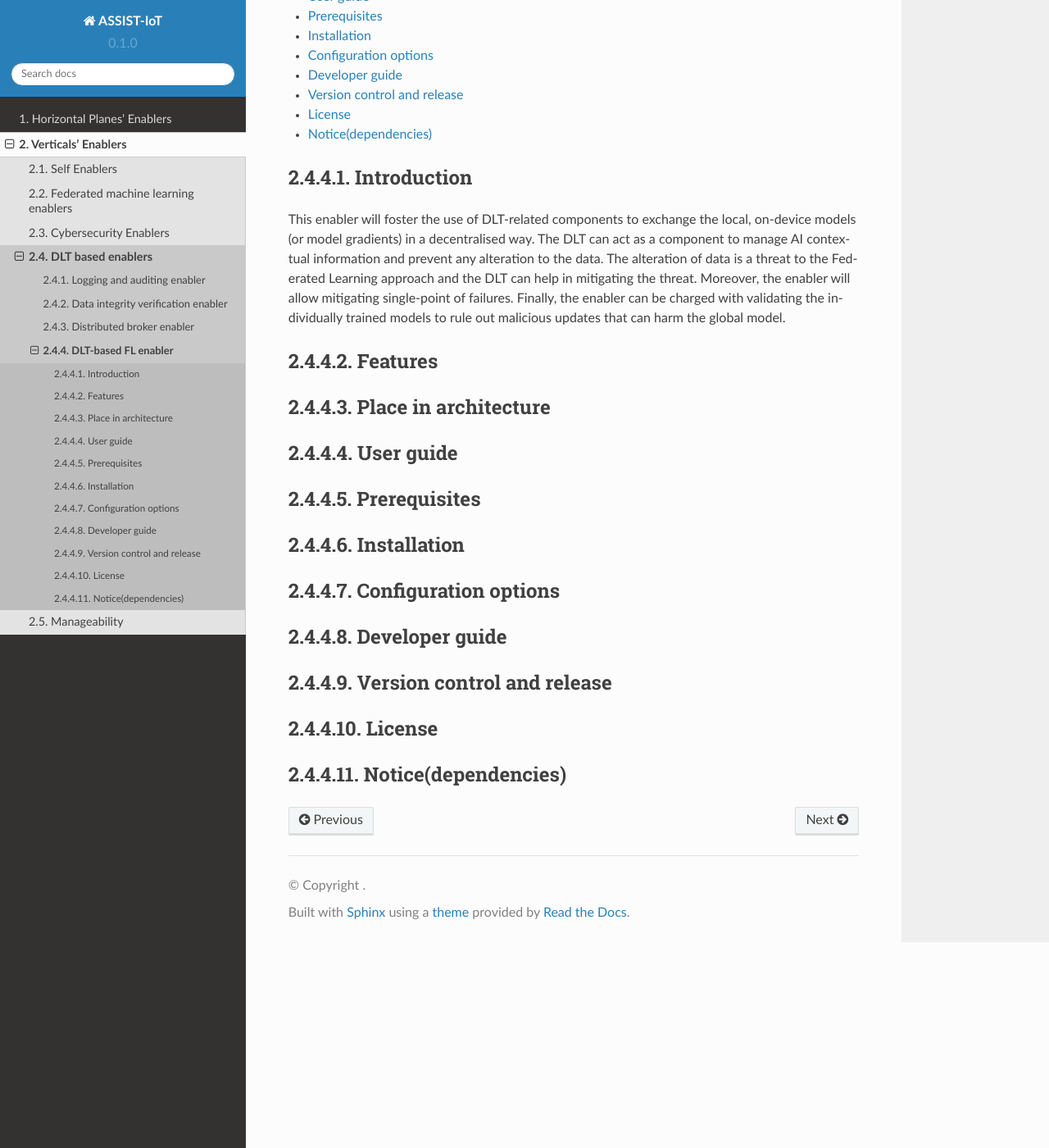
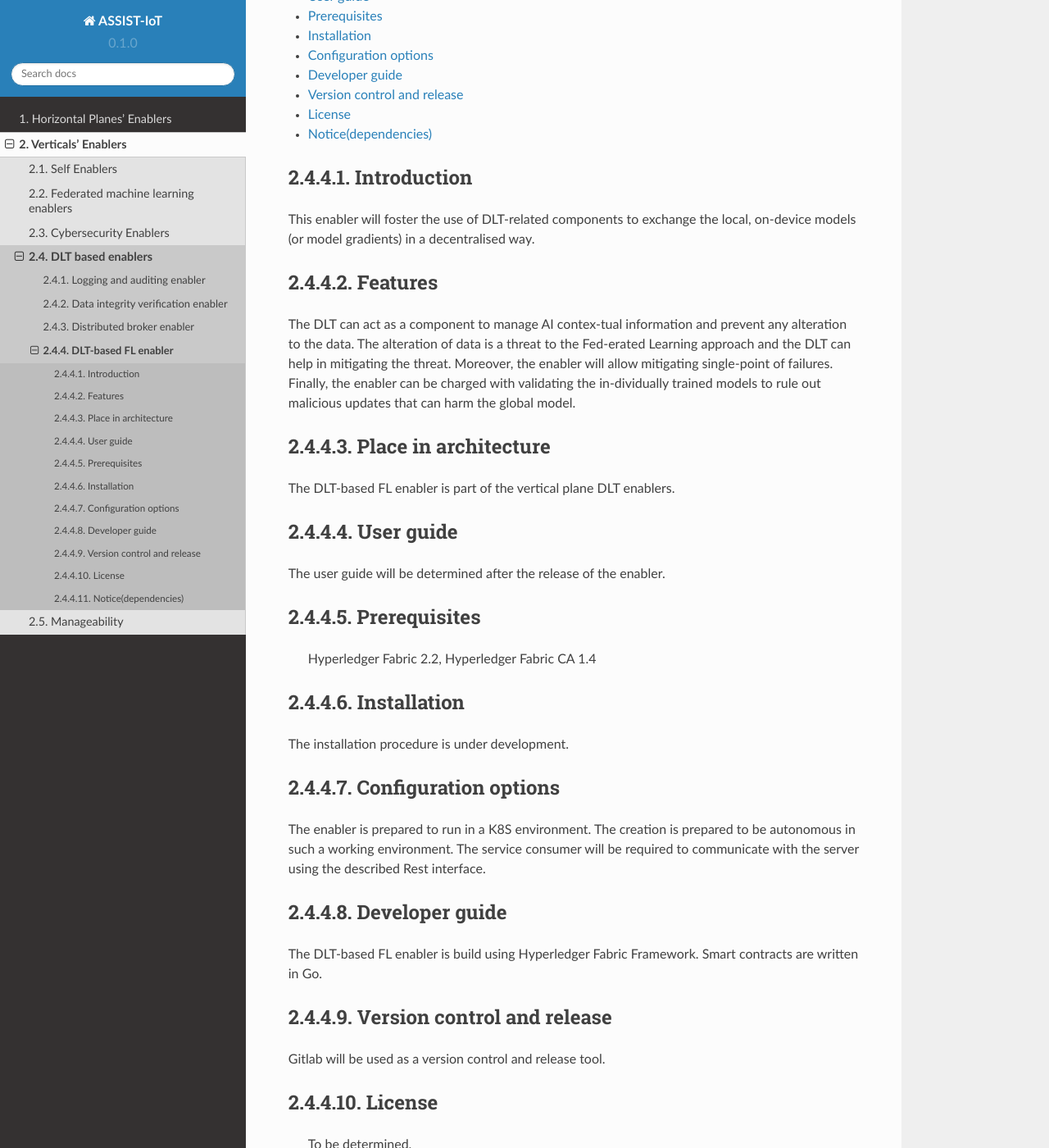
Before and after one commit to assist-iot/assist-iot-documentation, a Sphinx documentation site: the page built from docs/source/verticals/dlt/dlt_based_fl_enabler.rst, in a window 1280 px wide and 1400 px high, scrolled down 272 px. Shown: the whole window at 82% size. Built offline with Sphinx 7.4.7 and the Read the Docs theme 2.0.0, drawn with Linux system fonts in a browser that asks for light colours; some of the changed text lies outside the part shown.

Commit message:
Update DLT-based FL enabler wikis

```diff
--- a/docs/source/verticals/dlt/dlt_based_fl_enabler.rst
+++ b/docs/source/verticals/dlt/dlt_based_fl_enabler.rst
@@ -11,44 +11,56 @@
 ***************
 Introduction
 ***************
-This enabler will foster the use of DLT-related components to exchange the local, on-device models (or model gradients) in a decentralised way. The DLT can act as a component to manage AI contex-tual information and prevent any alteration to the data. The alteration of data is a threat to the Fed-erated Learning approach and the DLT can help in mitigating the threat. Moreover, the enabler will allow mitigating single-point of failures. Finally, the enabler can be charged with validating the in-dividually trained models to rule out malicious updates that can harm the global model.
+This enabler will foster the use of DLT-related components to exchange the local, on-device models (or model gradients) in a decentralised way.
 
 ***************
 Features
 ***************
+The DLT can act as a component to manage AI contex-tual information and prevent any alteration to the data. The alteration of data is a threat to the Fed-erated Learning approach and the DLT can help in mitigating the threat. Moreover, the enabler will allow mitigating single-point of failures. Finally, the enabler can be charged with validating the in-dividually trained models to rule out malicious updates that can harm the global model.
 
 *********************
 Place in architecture
 *********************
+The DLT-based FL enabler is part of the vertical plane DLT enablers.
 
 ***************
 User guide
 ***************
+The user guide will be determined after the release of the enabler.
+
 
 ***************
 Prerequisites
 ***************
+ Hyperledger Fabric 2.2, Hyperledger Fabric CA 1.4
 
 ***************
 Installation
 ***************
+The installation procedure is under development.
 
 *********************
 Configuration options
 *********************
+The enabler is prepared to run in a K8S environment. The creation is prepared to be autonomous in such a working environment.
+The service consumer will be required to communicate with the server using the described Rest interface.
 
 ***************
 Developer guide
 ***************
+The  DLT-based FL  enabler is build using  Hyperledger Fabric Framework. Smart contracts are written in Go.
 
 ***************************
 Version control and release
 ***************************
+Gitlab will be used as a version control and release tool.
 
 ***************
 License
 ***************
+ To be determined.
 
 ********************
 Notice(dependencies)
 ********************
+Dependency list and licensing information will be provided
```
